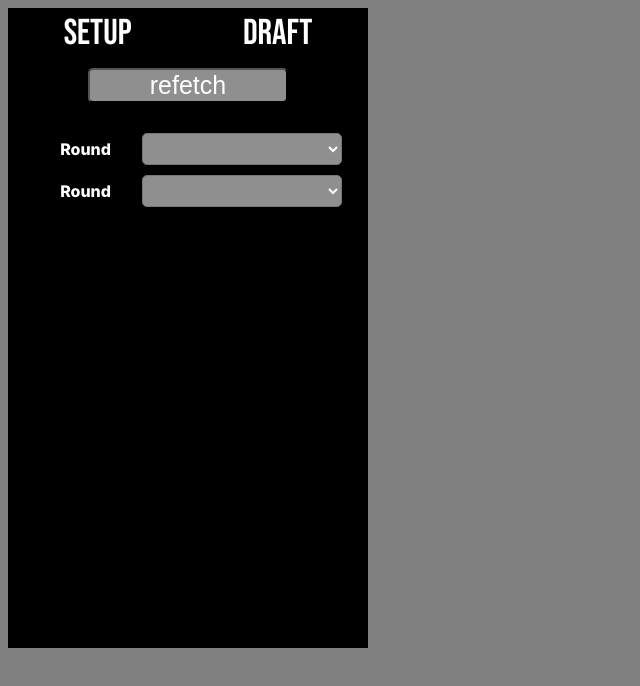
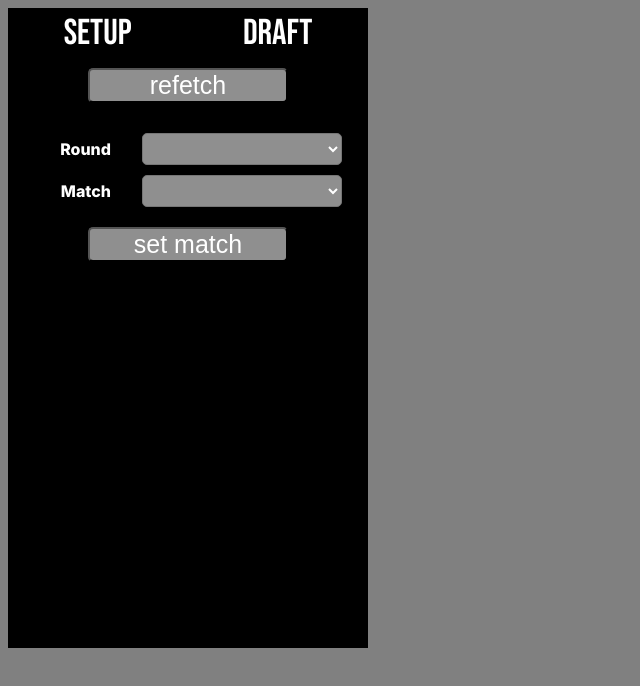
Before and after one commit to IkaWaAyuMu/osu-tour-manager-wsc, a React (Create React App) app: page / in a window 1280 px wide. Shown: the top 686 px of the page, without its empty margins (0-640 px from the left). Built offline with nearby package versions, Linux system fonts and the light colour scheme; what reconnecting-websocket would draw is missing.

Commit message:
Set match round properly.

```diff
--- a/src/App.tsx
+++ b/src/App.tsx
@@ -31,11 +31,9 @@ export default function App() {
         socket.onmessage = (e) => {
             console.log(`Recieved: ${e.data}`);
             const temp: OsuTourManagerWebSocketServerSendMessage = JSON.parse(e.data);
-            if (temp.message === "fetchTourData") socket.sendStrictMessage({ message: "getTourData" })
-            if (temp.message === "getTourData" && temp.tourData !== undefined) setFetchedData(temp.tourData);
+            if (temp.message === "fetchTourData" && temp.status === 0) socket.sendStrictMessage({ message: "getTourData" })
+            if (temp.message === "getTourData" && temp.status === 0 && temp.tourData !== undefined) setFetchedData(temp.tourData);
         }
-
-        return () => socket.OPEN && socket.close();
     });
 
     return (
@@ -57,10 +55,11 @@ export default function App() {
                                     <RoundSelect fetchedData={fetchedData} setIndexFunction={setRoundSelect}/>
                                 </div>
                                 <div style={{ margin: "10px 10px 10px 10px", width: "90%", display: "flex", alignItems: "center", justifyContent: "flex-end" }}>
-                                    <div style={{ color: "white" }}>Round</div>
+                                    <div style={{ color: "white" }}>Match</div>
                                     <div>|||||</div>
                                     {<MatchSelect fetchedData={fetchedData} index={roundSelect}/>}
                                 </div>
+                                <button style={{ margin: "10px 80px 10px 80px", width: "200px", borderRadius: "5px", fontSize: "25px", backgroundColor: "#8F8F8FFF", color: "white" }} onClick={() => socket.sendStrictMessage({ message: "setMatch", match: Matchvalue(fetchedData)})}>set match</button>
                             </div>
                         } />
                         { /* Draft */}
@@ -101,3 +100,10 @@ function MatchSelect(props :{fetchedData: TourData[], index: number}) {
     })
     return (<select name="match" style={{ width: "200px", borderRadius: "5px", fontSize: "25px", backgroundColor: "#8F8F8FFF", color: "white" }}>{matchOptions}</select>);
 }
+
+function Matchvalue(tourData: TourData[]) {
+    if (tourData[(document.getElementsByName("round")[0] as HTMLSelectElement).selectedIndex] === undefined) return {round: "" ,match: ""};
+    const round = tourData[(document.getElementsByName("round")[0] as HTMLSelectElement).selectedIndex]
+    if (round.matches[(document.getElementsByName("match")[0] as HTMLSelectElement).selectedIndex] === undefined) return {round: round.round, match: ""};
+    return {round: round.round, match: round.matches[(document.getElementsByName("match")[0] as HTMLSelectElement).selectedIndex].match};
+}
```
